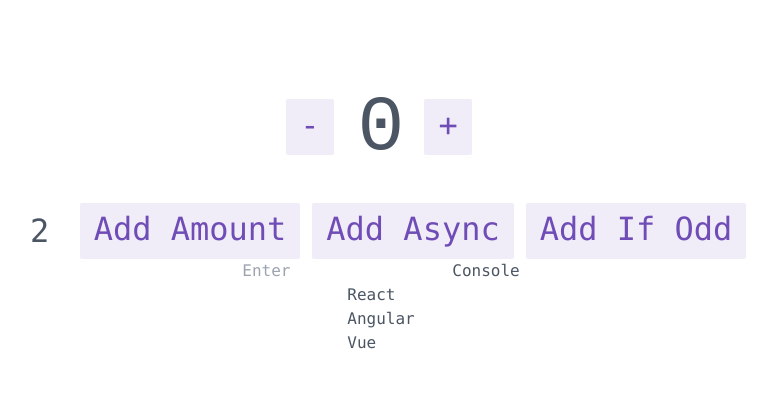
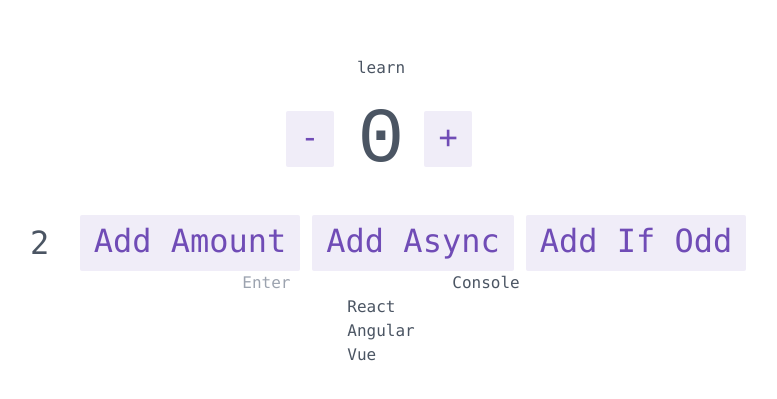
Before and after one commit to kira-0521/learning, a React (Create React App) app in the folder react-vanilla-test/: page / in a window 1280 px wide. Shown: the part 189-588 px from the top of the page, without its empty margins (259-1036 px from the left). Built offline with nearby package versions, Linux system fonts and the light colour scheme.

Commit message:
[ test ] Appのテストが通るように文字追加

```diff
--- a/react-vanilla-test/src/App.js
+++ b/react-vanilla-test/src/App.js
@@ -20,6 +20,7 @@ function App() {
   ]
   return (
     <Layout>
+      learn
       <Counter />
       <RenderInput outputConsole={console.log} />
       <FrameworkList frameworks={data} />
```
Also changed, not shown: 1 other file (tests, documents, lock files or other folders).
